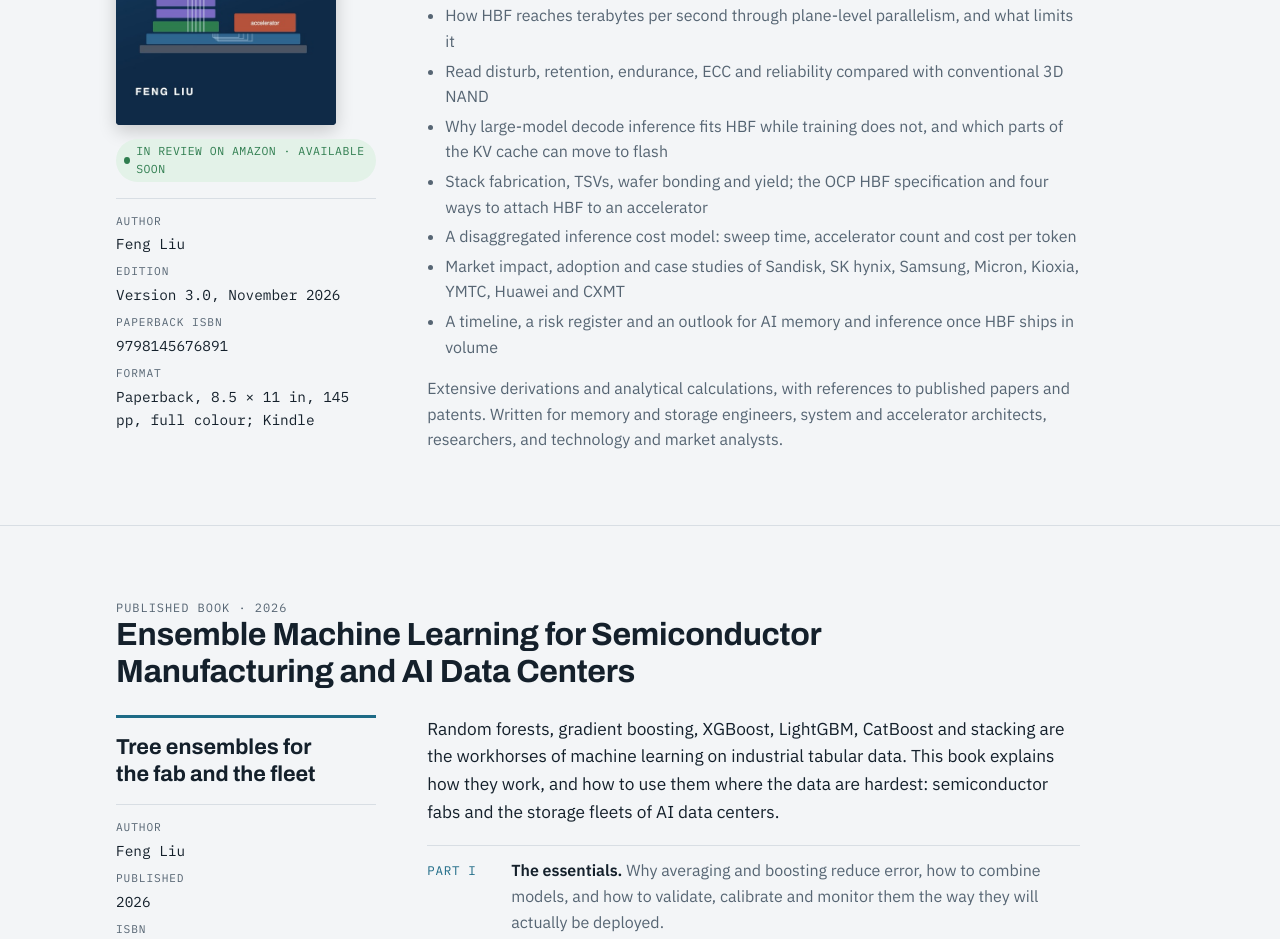
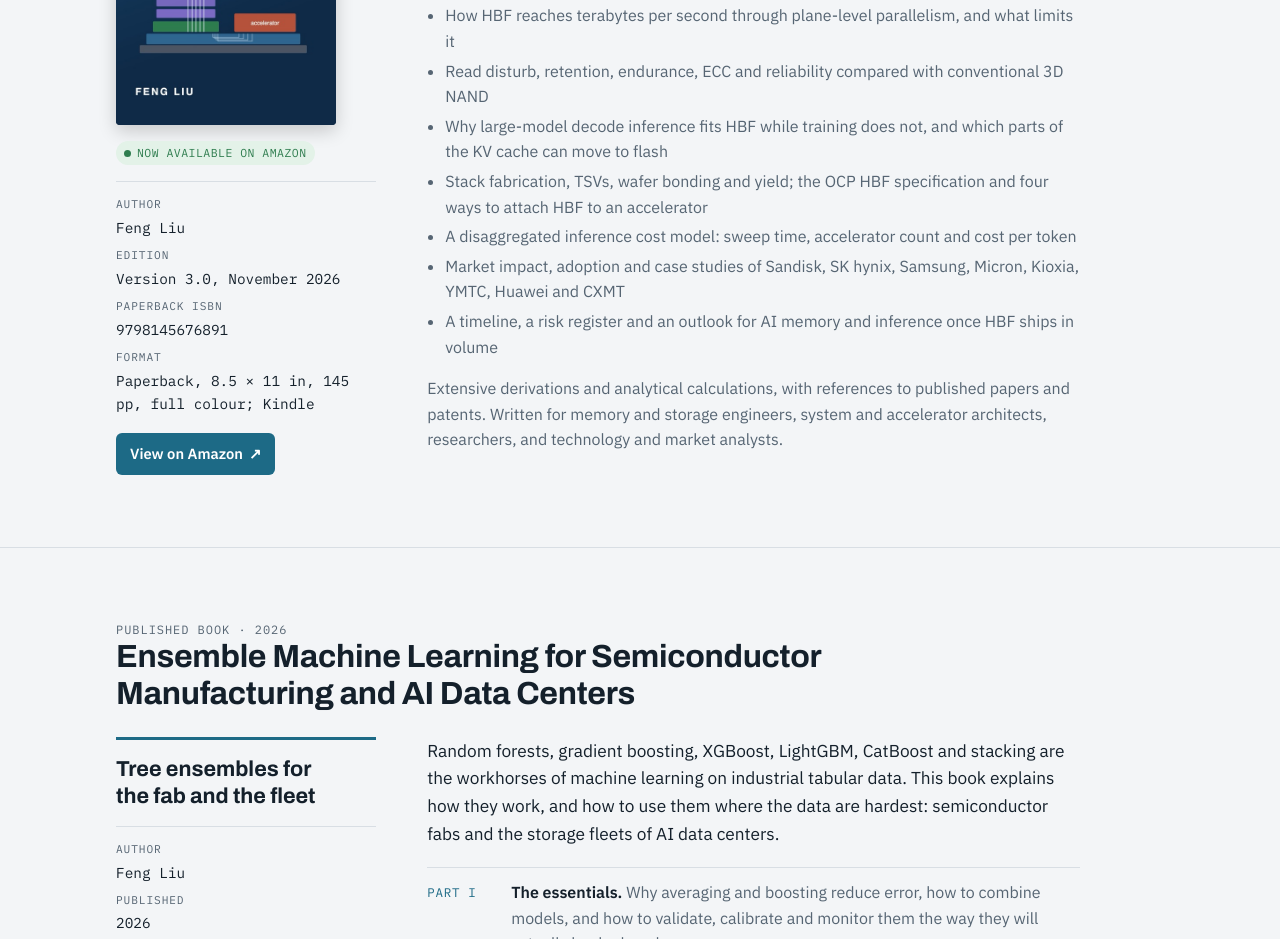
Before and after one commit to Frank5569/frank5569.github.io, a plain HTML site: page index.html in a window 1280 px wide. Shown: the part 1083-2022 px from the top of the page. Drawn offline with Linux system fonts and the light colour scheme.

Commit message:
Add files via upload

```diff
--- a/index.html
+++ b/index.html
@@ -199,13 +199,14 @@ footer{padding-block:32px;color:var(--muted);font-size:.85rem}
   <div class="book">
     <aside class="book-side">
       <figure class="cover"><img src="hbf-cover.jpg" alt="Cover of High Bandwidth Flash (HBF): Technology and Market Assessment by Feng Liu, showing a stack of NAND dies beside an accelerator"></figure>
-      <span class="chip live">In review on Amazon · available soon</span>
+      <span class="chip live">Now available on Amazon</span>
       <dl class="meta">
         <div><dt>Author</dt><dd>Feng Liu</dd></div>
         <div><dt>Edition</dt><dd>Version 3.0, November 2026</dd></div>
         <div><dt>Paperback ISBN</dt><dd>9798145676891</dd></div>
         <div><dt>Format</dt><dd>Paperback, 8.5 × 11 in, 145 pp, full colour; Kindle</dd></div>
       </dl>
+      <a class="btn" href="https://www.amazon.com/dp/B0HSSV7HH5" target="_blank" rel="noopener">View on Amazon <span aria-hidden="true">↗</span></a>
     </aside>
     <div class="book-body">
       <p class="tagline">The memory tier between HBM and SSD, explained from device physics to market impact</p>
```
